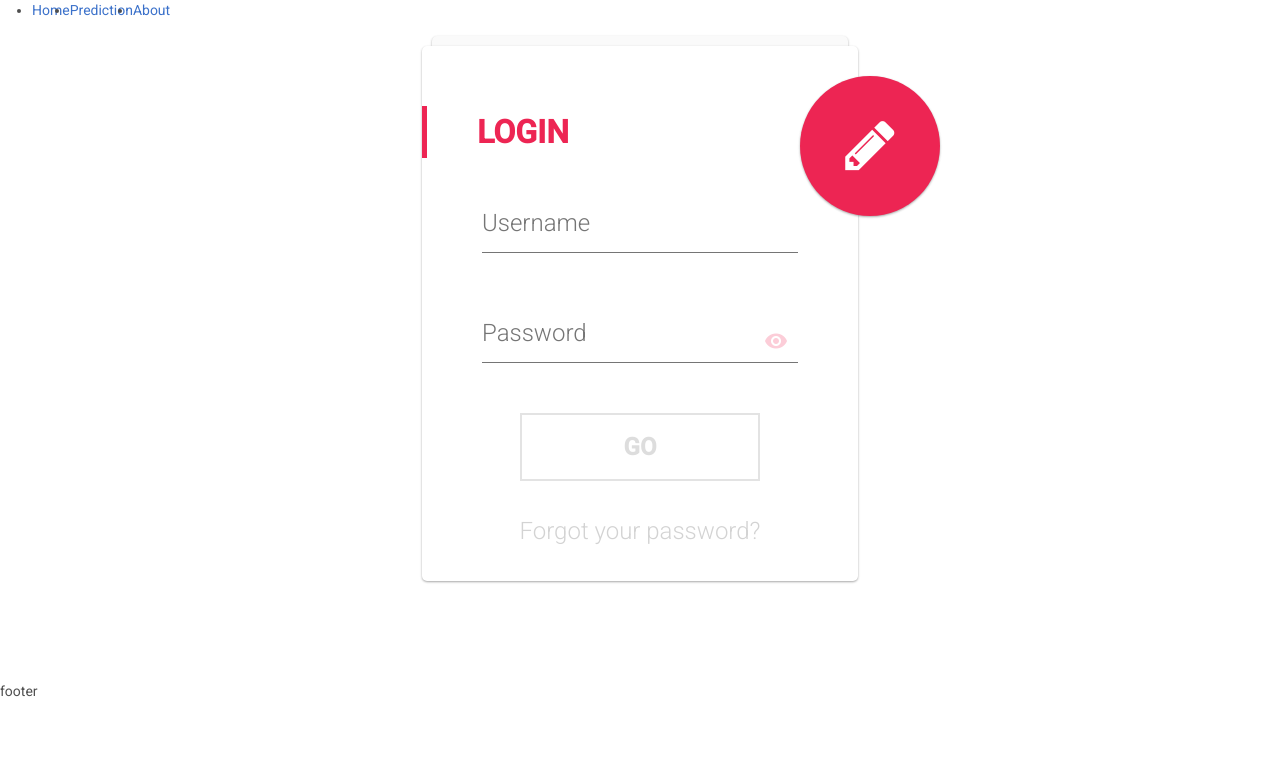
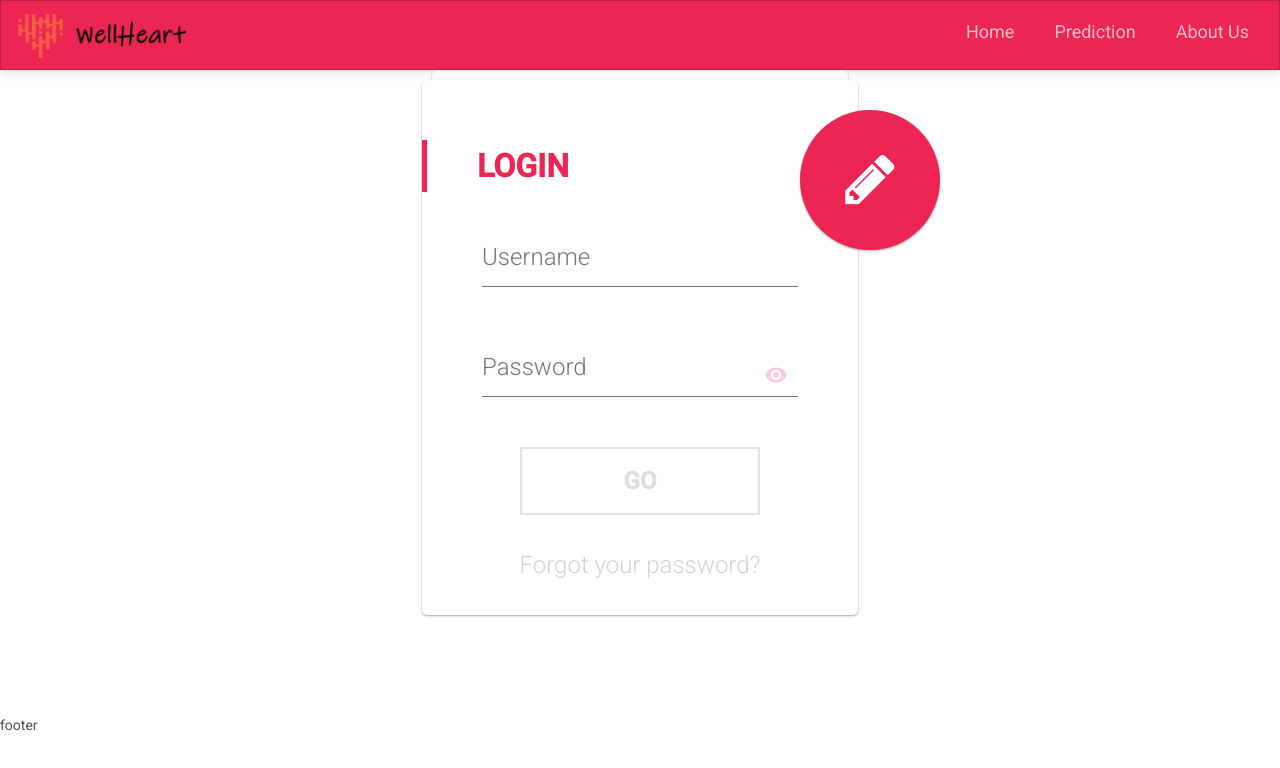
Before and after one commit to lulz-sec-18/project-heart, an Angular app: page /home in a window 1280 px wide. Shown: the top 768 px of the page. Built offline with nearby package versions, Linux system fonts and the light colour scheme.

Commit message:
navbar and about section done

```diff
--- a/src/app/about/about.component.css
+++ b/src/app/about/about.component.css
@@ -18,7 +18,7 @@ body{
     background-size: 55%;
     background-color: #fdfdfd;
     overflow: hidden;
-    padding: 100px 0;
+    padding: 50px 0;
 }
 
 .inner-container{
--- a/src/app/app.component.css
+++ b/src/app/app.component.css
@@ -0,0 +1,90 @@
+/*Navbar---------------------------*/
+.navbar {
+  font-size: 18px;
+  /* background-image: linear-gradient(260deg, #ae2323 0 #ed2553 100%); */
+  border: 1px solid rgba(0, 0, 0, 0.2);
+  padding-bottom: 10px;
+  width:100%;
+  background-color: #ed2553;
+}
+img{
+  height:90px;
+  position: absolute;
+  top: -10px;
+  left: 5px
+}
+
+.main-nav {
+  list-style-type: none;
+  display: none;
+}
+
+.nav-links,
+.logo {
+  text-decoration: none;
+  color: rgba(255, 255, 255, 0.7);
+}
+
+.main-nav li {
+  text-align: center;
+  margin: 15px auto;
+}
+
+.logo {
+  display: inline-block;
+  font-size: 22px;
+  margin-top: 10px;
+  margin-left: 20px;
+}
+
+.navbar-toggle {
+  position: absolute;
+  top: 10px;
+  right: 20px;
+  cursor: pointer;
+  color: rgba(255, 255, 255, 0.8);
+  font-size: 24px;
+}
+
+.active {
+  display: block;
+}
+
+@media screen and (min-width: 768px) {
+  .navbar {
+    display: flex;
+    justify-content: space-between;
+    padding-bottom: 0;
+    height: 70px;
+    align-items: center;
+  }
+
+  .main-nav {
+    display: flex;
+    margin-right: 30px;
+    flex-direction: row;
+    justify-content: flex-end;
+  }
+
+  .main-nav li {
+    margin: 0;
+  }
+
+  .nav-links {
+    margin-left: 40px;
+  }
+
+  .logo {
+    margin-top: 0;
+  }
+
+  .navbar-toggle {
+    display: none;
+  }
+
+  .logo:hover,
+  .nav-links:hover {
+    color: rgba(255, 255, 255, 1);
+  }
+}
+/*----------------------------------------------------------------*/
--- a/src/app/app.component.html
+++ b/src/app/app.component.html
@@ -1,22 +1,37 @@
-<nav>
+<div>
+  <div class="navbar">
+  <span #navbarToggle class="navbar-toggle" id="js-navbar-toggle" (click)="navbarToggler(menu)">
+    <mat-icon>menu</mat-icon>
+  </span>
+  <a href="#" class="logo"><img src="../assets/images/logo.png"></a>
+  <ul #menu class="main-nav" id="js-menu" >
+    <li routerLinkActive="selected">
+      <a routerLink="home" class="nav-links">Home</a>
+    </li>
+    <li routerLinkActive="selected">
+      <a routerLink="prediction" class="nav-links">Prediction</a>
+    </li>
+    <li routerLinkActive="selected">
+      <a routerLink="about" class="nav-links">About Us</a>
+    </li>
+  </ul>
+</div>
+</div>
+
+
+<!-- <nav>
   <ul>
     <li routerLinkActive="selected">
-      <a routerLink="home">
-        Home
-      </a>
+      <a routerLink="home"> Home </a>
     </li>
     <li routerLinkActive="selected">
-      <a routerLink="prediction">
-        Prediction
-      </a>
+      <a routerLink="prediction"> Prediction </a>
     </li>
     <li routerLinkActive="selected">
-      <a routerLink="about">
-        About
-      </a>
+      <a routerLink="about"> About </a>
     </li>
   </ul>
-</nav>
+</nav> -->
 <section>
   <router-outlet></router-outlet>
 </section>
--- a/src/app/app.component.ts
+++ b/src/app/app.component.ts
@@ -1,10 +1,18 @@
-import { Component } from '@angular/core';
+import { Component, ElementRef,ViewChild } from '@angular/core';
 
 @Component({
   selector: 'app-root',
   templateUrl: './app.component.html',
   styleUrls: ['./app.component.css']
 })
+
 export class AppComponent {
   title = 'project-heart';
+
+  ngAfterViewInit() {
+
+  }
+  navbarToggler(el): void {
+     el.classList.toggle('active')
+  }
 }
```
Also changed, not shown: src/assets/images/logo.png (added), src/assets/images/title-logo.png (added).
